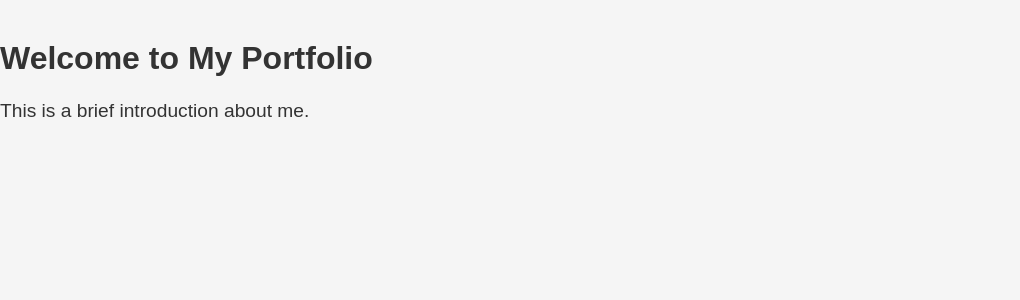
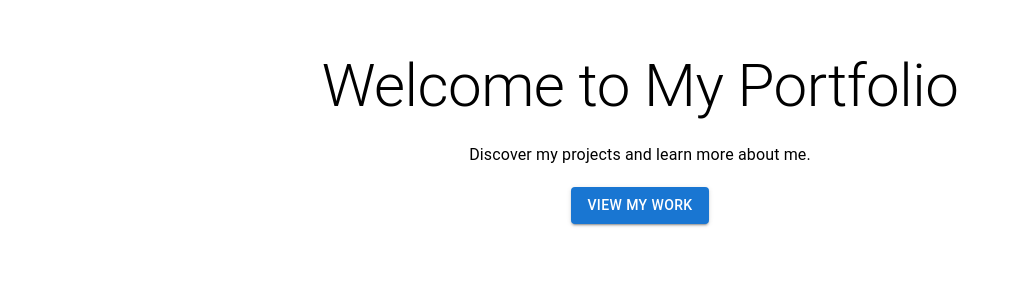
Before and after one commit to Iansogotthis/my-portfolio, a React (Create React App) app: page / in a window 1280 px wide. Shown: the top 300 px of the page, without its empty margins (0-1020 px from the left). Built offline with nearby package versions, Linux system fonts and the light colour scheme.

Commit message:
ideological structure change

```diff
--- a/src/App.js
+++ b/src/App.js
@@ -1,20 +1,22 @@
+import React, { lazy, Suspense } from 'react';
 import { BrowserRouter as Router, Route, Routes } from 'react-router-dom';
-import './App.css';
-import Home from './components/Home';
-import Projects from './components/Projects';
-import About from './components/About';
-import Contact from './components/Contact';
 
+const Home = lazy(() => import('./pages/Home'));
+const About = lazy(() => import('./pages/About'));
+const Projects = lazy(() => import('./pages/Projects'));
+const Contact = lazy(() => import('./pages/Contact'));
 
 function App() {
   return (
     <Router>
-      <Routes>
-        <Route path="/" element={<Home />} />
-        <Route path="/projects" element={<Projects />} />
-        <Route path="/about" element={<About />} />
-        <Route path="/contact" element={<Contact />} />
-      </Routes>
+      <Suspense fallback={<div>Loading...</div>}>
+        <Routes>
+          <Route path="/" element={<Home />} />
+          <Route path="/about" element={<About />} />
+          <Route path="/projects" element={<Projects />} />
+          <Route path="/contact" element={<Contact />} />
+        </Routes>
+      </Suspense>
     </Router>
   );
 }
--- a/src/components/Home.js
+++ /dev/null
@@ -1,12 +0,0 @@
-import React from 'react';
-
-function Home() {
-  return (
-    <section className="home">
-      <h2>Welcome to My Portfolio</h2>
-      <p>This is a brief introduction about me.</p>
-    </section>
-  );
-}
-
-export default Home;
--- a/src/components/About.js
+++ b/src/pages/About.js
@@ -8,7 +8,7 @@ function About() {
         About Me
       </Typography>
       <Typography variant="body1">
-        I am a passionate developer with experience in creating high-quality web applications.
+        I am a passionate developer with experience in creating high-quality web applications. My journey in coding started several years ago, and I have since honed my skills in various programming languages and frameworks. I am committed to continuous learning and improvement.
       </Typography>
     </Container>
   );
--- a/src/components/Contact.js
+++ b/src/pages/Contact.js
@@ -23,7 +23,7 @@ function Contact() {
   return (
     <Container maxWidth="sm" style={{ paddingTop: '50px' }}>
       <Typography variant="h4" gutterBottom>
-        Contact Us
+        Contact Me
       </Typography>
       <form onSubmit={formik.handleSubmit}>
         <TextField
--- /dev/null
+++ b/src/pages/Home.js
@@ -0,0 +1,27 @@
+import React from 'react';
+import { Container, Typography, Button } from '@mui/material';
+import { motion } from 'framer-motion';
+
+function Home() {
+  return (
+    <motion.div
+      initial={{ opacity: 0 }}
+      animate={{ opacity: 1 }}
+      transition={{ duration: 1 }}
+    >
+      <Container maxWidth="md" style={{ textAlign: 'center', paddingTop: '50px' }}>
+        <Typography variant="h2" gutterBottom>
+          Welcome to My Portfolio
+        </Typography>
+        <Typography variant="body1">
+          Discover my projects and learn more about me.
+        </Typography>
+        <Button variant="contained" color="primary" style={{ marginTop: '20px' }} href="/projects">
+          View My Work
+        </Button>
+      </Container>
+    </motion.div>
+  );
+}
+
+export default Home;
```
Also changed, not shown: src/components/Footer.js (added, +16 -0 lines), src/components/Header.js (added, +21 -0 lines), src/pages/Projects.js (renamed from src/components/Projects.js), src/styles/App.css (indentation only), src/theme.js (added), src/utils/helpers.js (added).
